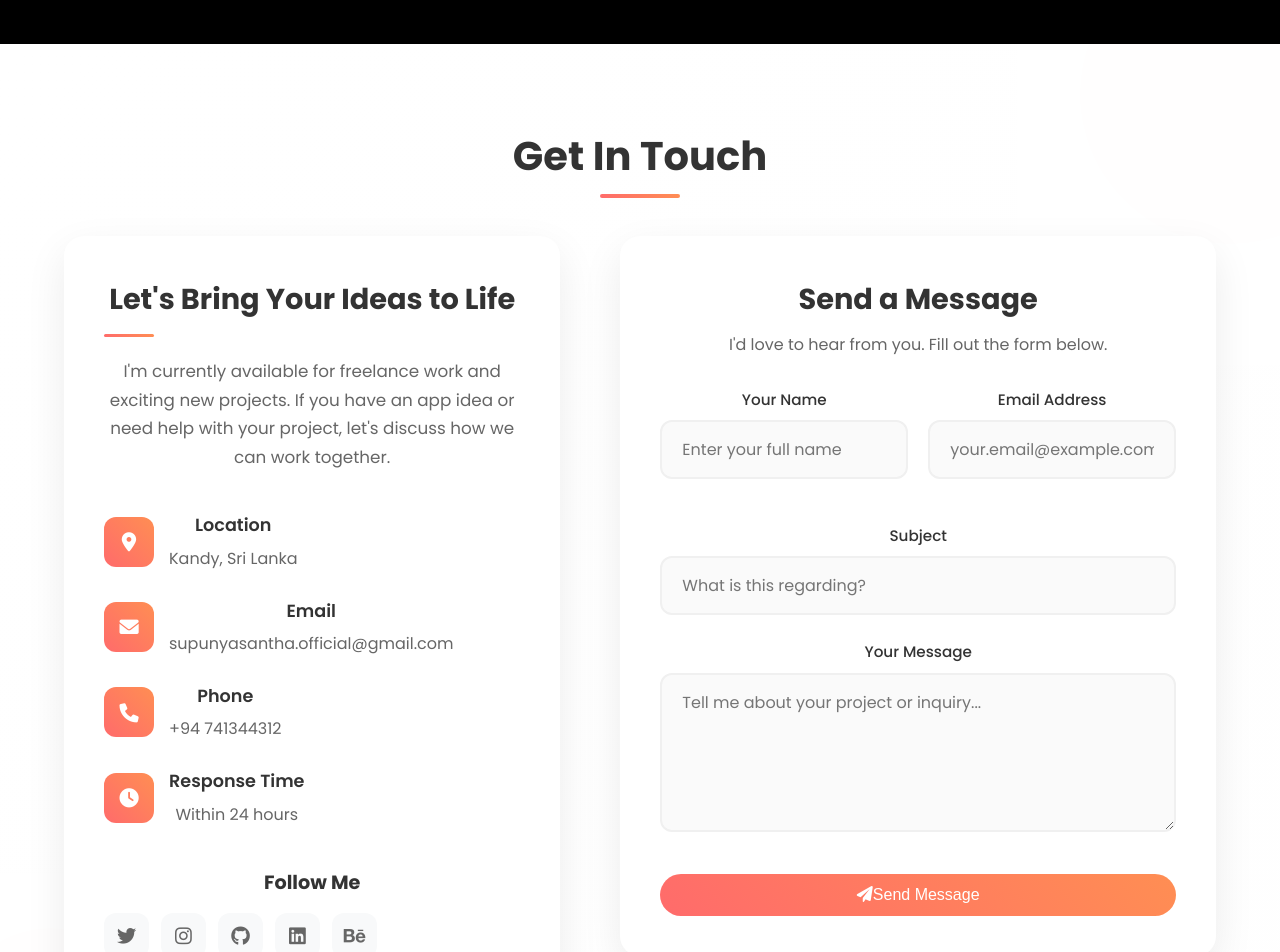
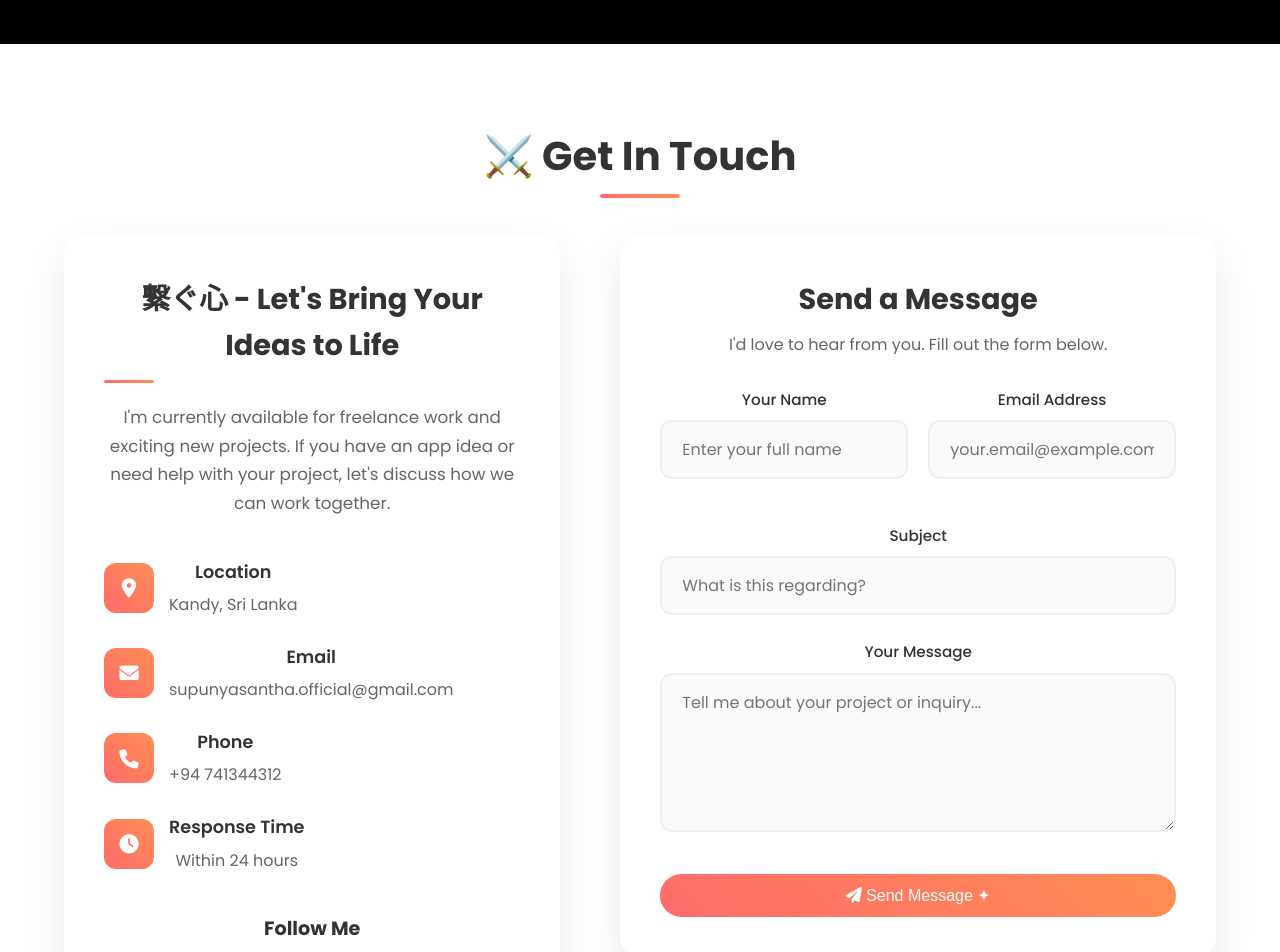
Before and after one commit to supunyasanthaofficial/anime-portfolio, a React (Create React App) app: page / in a window 1280 px wide. Shown: the part 3700-4652 px from the top of the page. Built offline with nearby package versions, Linux system fonts and the light colour scheme; a web font is replaced by a local one.

Commit message:
change contact section

```diff
--- a/src/components/Contact/Contact.jsx
+++ b/src/components/Contact/Contact.jsx
@@ -24,7 +24,6 @@ const Contact = () => {
     setIsSubmitting(true);
 
     try {
-      // Form validation
       if (
         !formData.name ||
         !formData.email ||
@@ -34,16 +33,13 @@ const Contact = () => {
         throw new Error("Please fill in all required fields");
       }
 
-      // Email validation
       const emailRegex = /^[^\s@]+@[^\s@]+\.[^\s@]+$/;
       if (!emailRegex.test(formData.email)) {
         throw new Error("Please enter a valid email address");
       }
 
-      // Simulate API call
       await new Promise((resolve, reject) => {
         setTimeout(() => {
-          // Simulate successful submission (90% success rate)
           if (Math.random() > 0.1) {
             resolve();
           } else {
@@ -55,7 +51,6 @@ const Contact = () => {
       console.log("Form submitted:", formData);
       setSubmitStatus("success");
 
-      // Reset form
       setFormData({
         name: "",
         email: "",
@@ -66,29 +61,23 @@ const Contact = () => {
       console.error("Submission error:", error);
       setSubmitStatus("error");
     } finally {
-      // Clean up
       setIsSubmitting(false);
-      // Reset status after 3 seconds
       setTimeout(() => setSubmitStatus(null), 3000);
     }
   };
 
   return (
     <section id="contact" className="contact section">
-      {/* Background Elements */}
-      <div className="contact-background">
-        <div className="contact-overlay"></div>
-        <div className="contact-shape contact-shape-1"></div>
-        <div className="contact-shape contact-shape-2"></div>
-      </div>
-
       <div className="container">
-        <h2 className="section-title">Get In Touch</h2>
+        <h2 className="section-title demon-slayer-title">⚔️ Get In Touch</h2>
 
         <div className="contact-content">
+          {/* LEFT SIDE - Info */}
           <div className="contact-info">
             <div className="contact-info-inner">
-              <h3>Let's Bring Your Ideas to Life</h3>
+              <h3 className="jp-heading">
+                繋ぐ心 - Let's Bring Your Ideas to Life
+              </h3>
               <p>
                 I'm currently available for freelance work and exciting new
                 projects. If you have an app idea or need help with your
@@ -160,6 +149,7 @@ const Contact = () => {
             </div>
           </div>
 
+          {/* RIGHT SIDE - Form */}
           <div className="contact-form-container">
             <form className="contact-form" onSubmit={handleSubmit}>
               <div className="form-header">
@@ -228,13 +218,11 @@ const Contact = () => {
               >
                 {isSubmitting ? (
                   <>
-                    <i className="fas fa-spinner fa-spin"></i>
-                    Sending...
+                    <i className="fas fa-spinner fa-spin"></i> Sending...
                   </>
                 ) : (
                   <>
-                    <i className="fas fa-paper-plane"></i>
-                    Send Message
+                    <i className="fas fa-paper-plane"></i> Send Message ✦
                   </>
                 )}
               </button>
```
